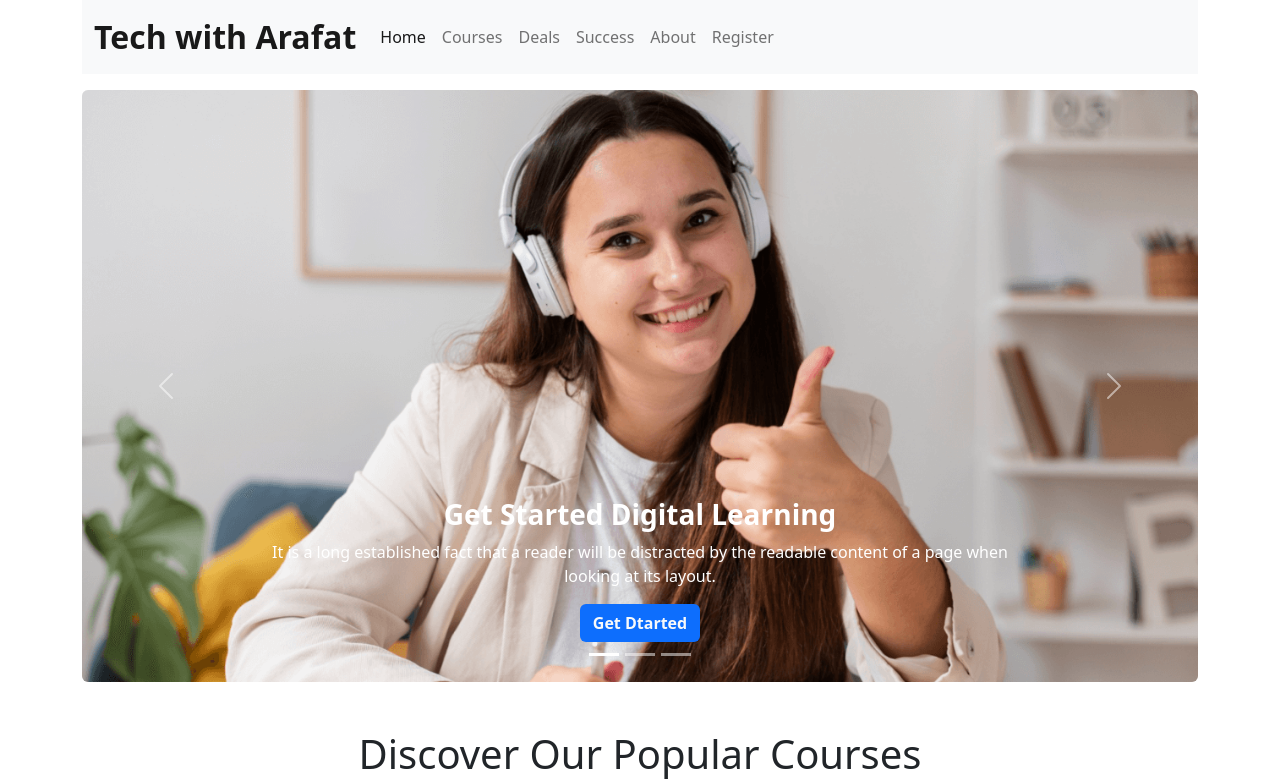
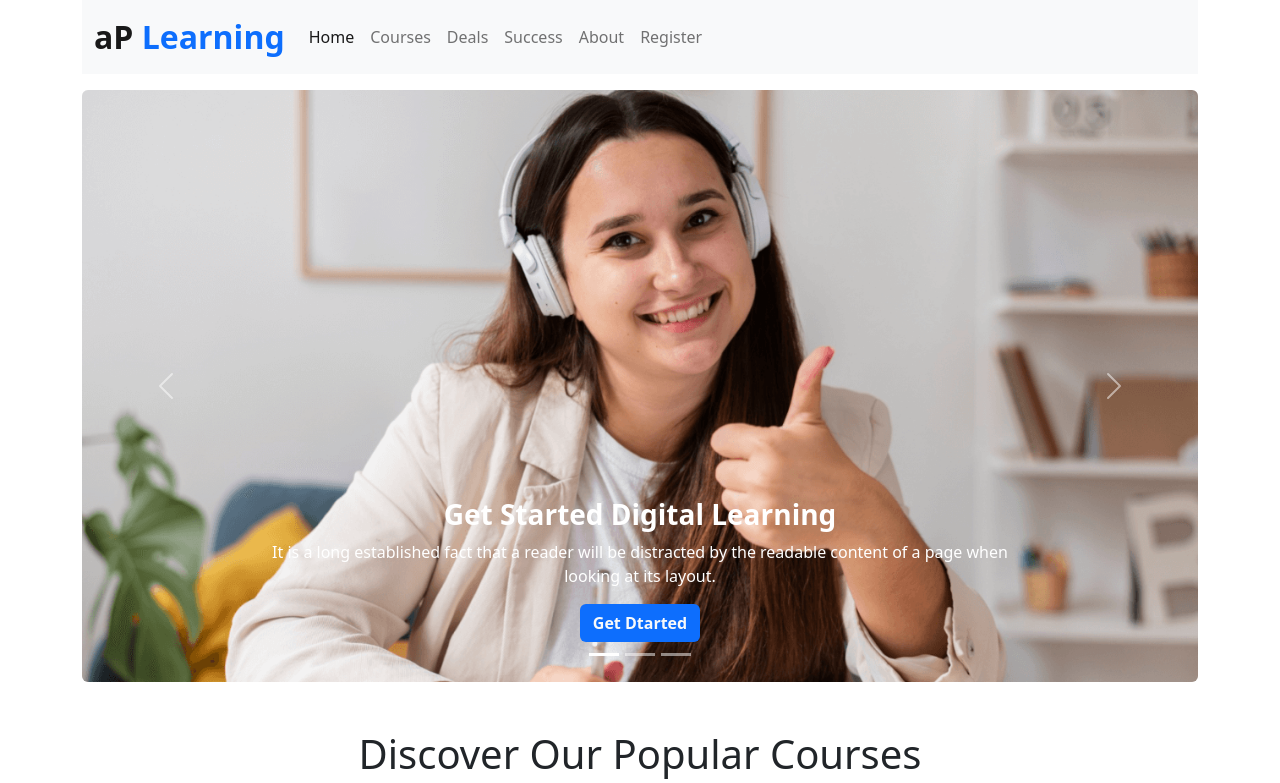
Before and after one commit to leoarafat/assignment-3, a plain HTML site: page index.html in a window 1280 px wide. Shown: the top 783 px of the page. Drawn offline with nearby package versions, Linux system fonts and the light colour scheme.

Commit message:
rename website name

```diff
--- a/index.html
+++ b/index.html
@@ -3,7 +3,7 @@
   <head>
     <meta charset="utf-8">
     <meta name="viewport" content="width=device-width, initial-scale=1">
-    <title>Tech With Arafat</title>
+    <title>Learn With Arafat</title>
      <!--------------bootstrap cdn ----------->
     <link href="https://cdn.jsdelivr.net/npm/bootstrap@5.2.0/dist/css/bootstrap.min.css" rel="stylesheet" integrity="sha384-gH2yIJqKdNHPEq0n4Mqa/HGKIhSkIHeL5AyhkYV8i59U5AR6csBvApHHNl/vI1Bx" crossorigin="anonymous">
      <!--------------bootstrap cdn ----------->
@@ -17,7 +17,7 @@
         <!-- navbar start -->
         <nav class="navbar navbar-expand-lg bg-light">
             <div class="container-fluid">
-              <a class="navbar-brand fs-2 fw-bold" href="#">Tech with Arafat</a>
+              <a class="navbar-brand fs-2 fw-bold" href="#">aP <span class="text-primary fw-bold">Learning</span></a>
               <button class="navbar-toggler" type="button" data-bs-toggle="collapse" data-bs-target="#navbarSupportedContent" aria-controls="navbarSupportedContent" aria-expanded="false" aria-label="Toggle navigation">
                 <span class="navbar-toggler-icon"></span>
               </button>
```
